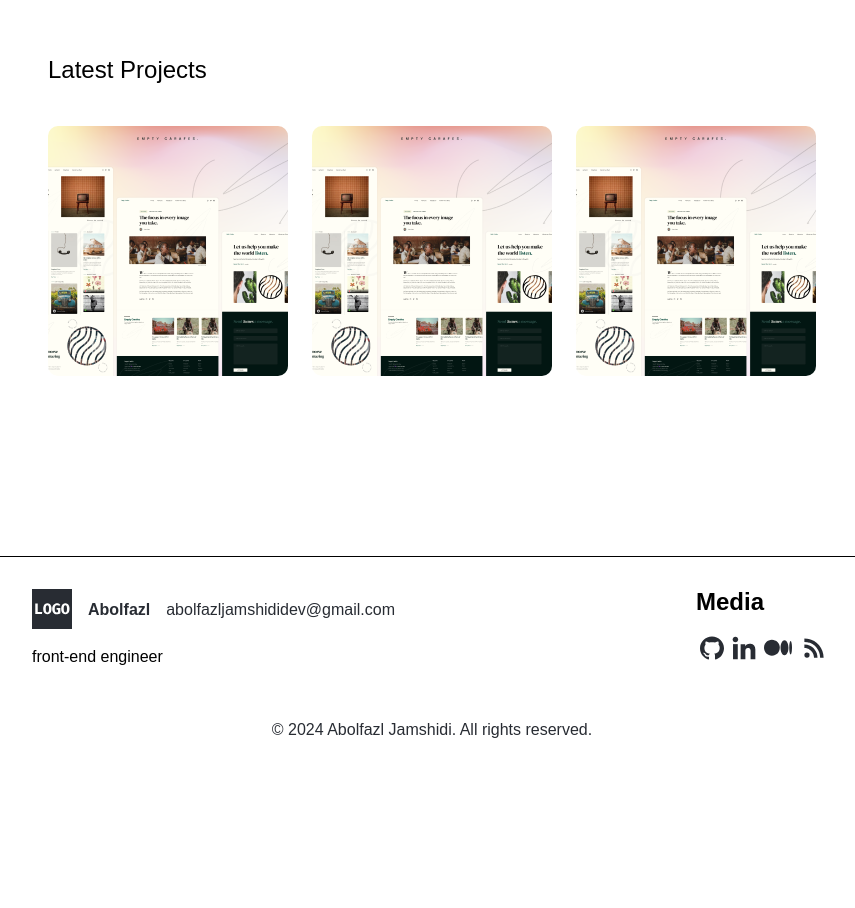
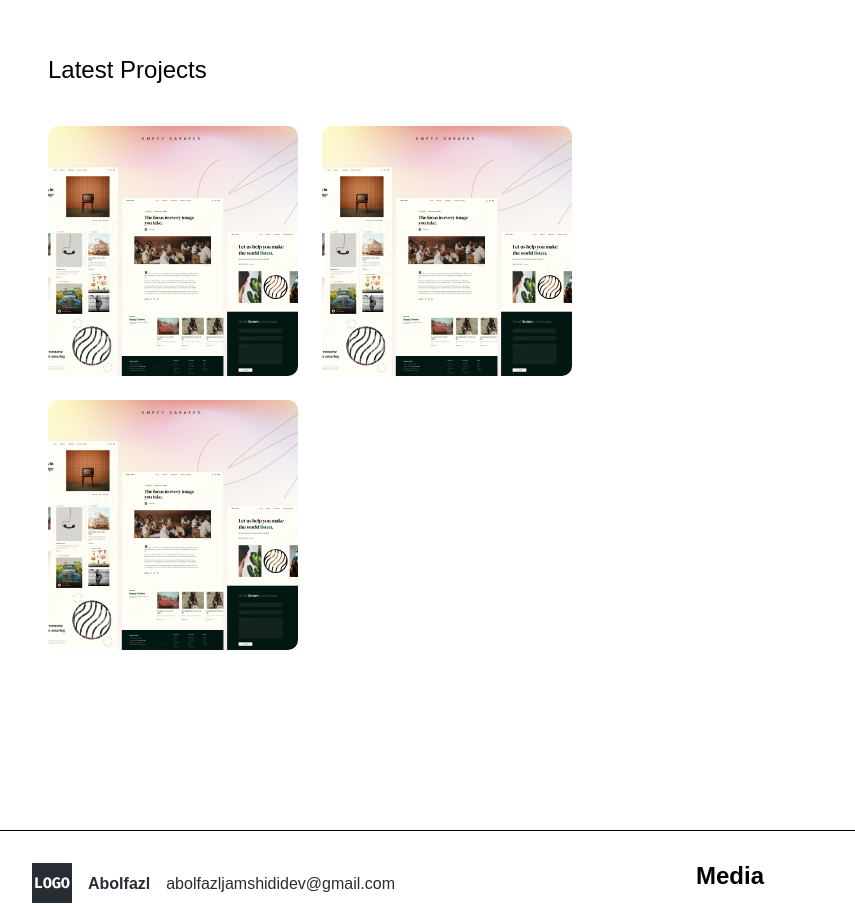
Before and after one commit to abolfazlteam/abolfazl, a Next.js app: page / in a window 1280 px wide. Shown: the part 1760-2668 px from the top of the page, without its empty margins (208-1063 px from the left). Before the commit the page ends 2534 px from the top, so only its background shows below. Built offline with nearby package versions, Linux system fonts and the light colour scheme; a web font is replaced by a local one.

Commit message:
refactor project list component to wrap cards

```diff
--- a/src/app/(projects)/_components/ProjectCard.tsx
+++ b/src/app/(projects)/_components/ProjectCard.tsx
@@ -11,7 +11,7 @@ const ProjectCard = () => {
         alt="project title"
       />
 
-      <div className="bg-project-card-hover absolute left-0 top-full z-[2] h-full w-full space-y-6 px-4 pb-3 pt-[41px] transition-all duration-200 ease-in-out group-hover:top-0">
+      <div className="absolute left-0 top-full z-[2] h-full w-full space-y-6 bg-project-card-hover px-4 pb-3 pt-[41px] transition-all duration-200 ease-in-out group-hover:top-0">
         <div className="space-y-3">
           <h4 className="text-lg font-extrabold capitalize text-white">
             React query
--- a/src/app/(projects)/_components/ProjectsList.tsx
+++ b/src/app/(projects)/_components/ProjectsList.tsx
@@ -2,7 +2,7 @@ import ProjectCard from "./ProjectCard";
 
 const ProjectsList = () => {
   return (
-    <div className="flex items-center gap-6">
+    <div className="flex flex-wrap items-center gap-6">
       <ProjectCard />
       <ProjectCard />
       <ProjectCard />
```
